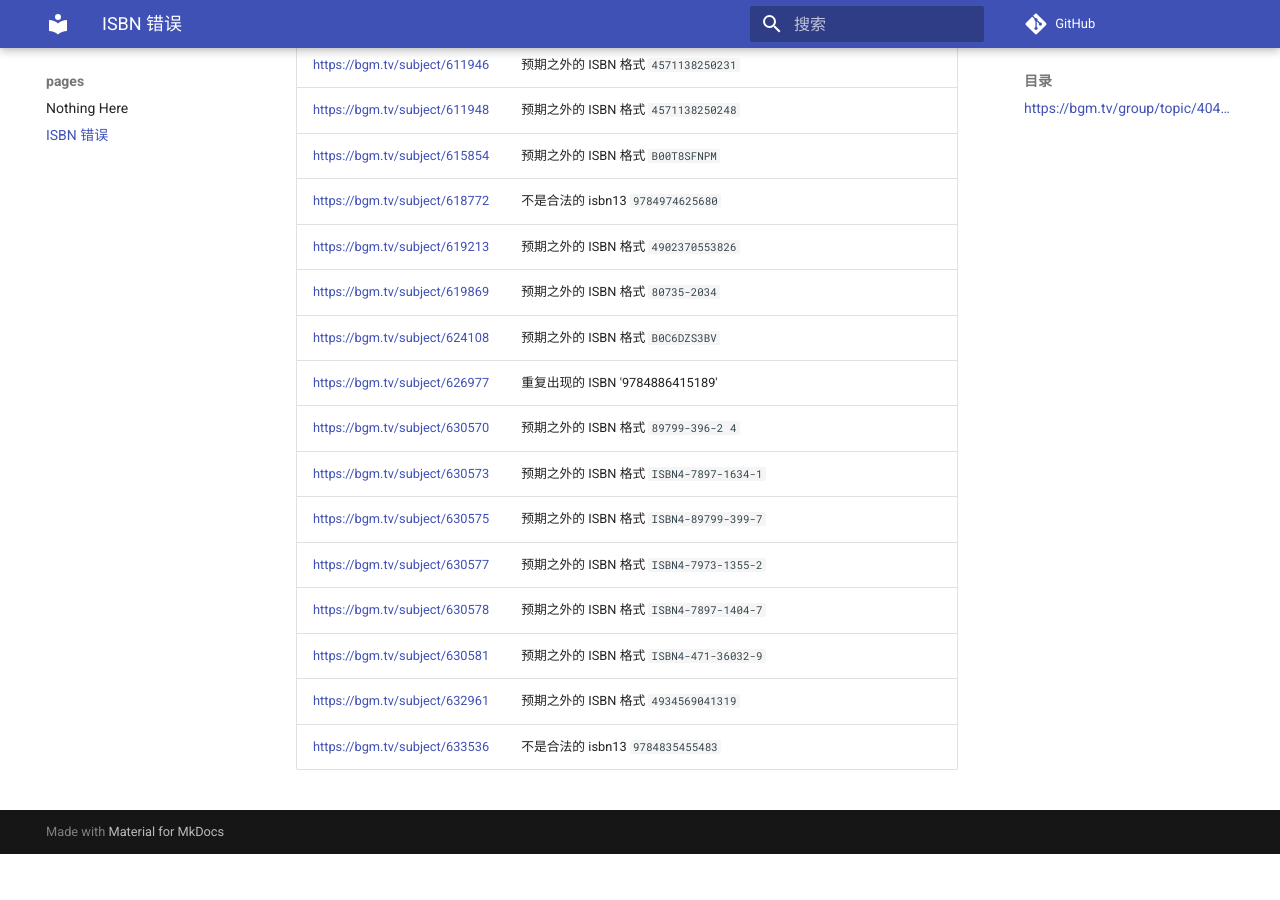
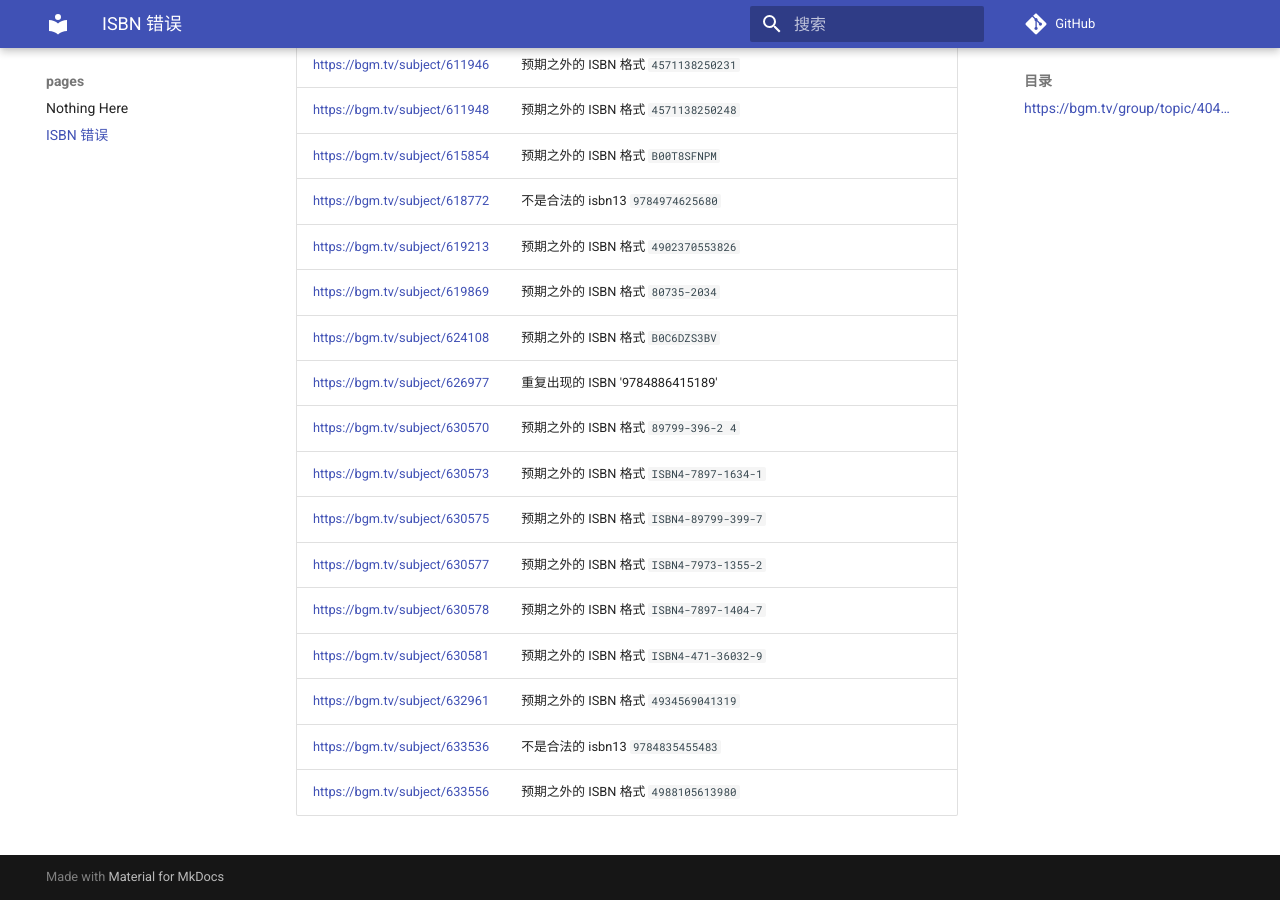
Before and after one commit to trim21/bangumi-pages, an MkDocs documentation site: the page built from docs/isbn.md, in a window 1280 px wide and 900 px high, scrolled down 9688 px. Built offline with MkDocs 1.6.1 and Material for MkDocs 9.7.7, drawn with Linux system fonts in a browser that asks for light colours; comment, search, counter and statistics services are not loaded; before the commit the page ends 10542 px from its top, so only the background shows below that; part of the change alters nothing that is shown.

Commit message:
update isbn.md

```diff
--- a/docs/isbn.md
+++ b/docs/isbn.md
@@ -1,7 +1,7 @@
 # ISBN 错误
 ## <https://bgm.tv/group/topic/404801>
 
-total 223
+total 224
 
 | url | error |
 | --- |  ---  |
@@ -228,3 +228,4 @@ total 223
 | <https://bgm.tv/subject/630581> | 预期之外的 ISBN 格式 `ISBN4-471-36032-9` |
 | <https://bgm.tv/subject/632961> | 预期之外的 ISBN 格式 `4934569041319` |
 | <https://bgm.tv/subject/633536> | 不是合法的 isbn13 <code>9784835455483</code> |
+| <https://bgm.tv/subject/633556> | 预期之外的 ISBN 格式 `4988105613980` |
```
